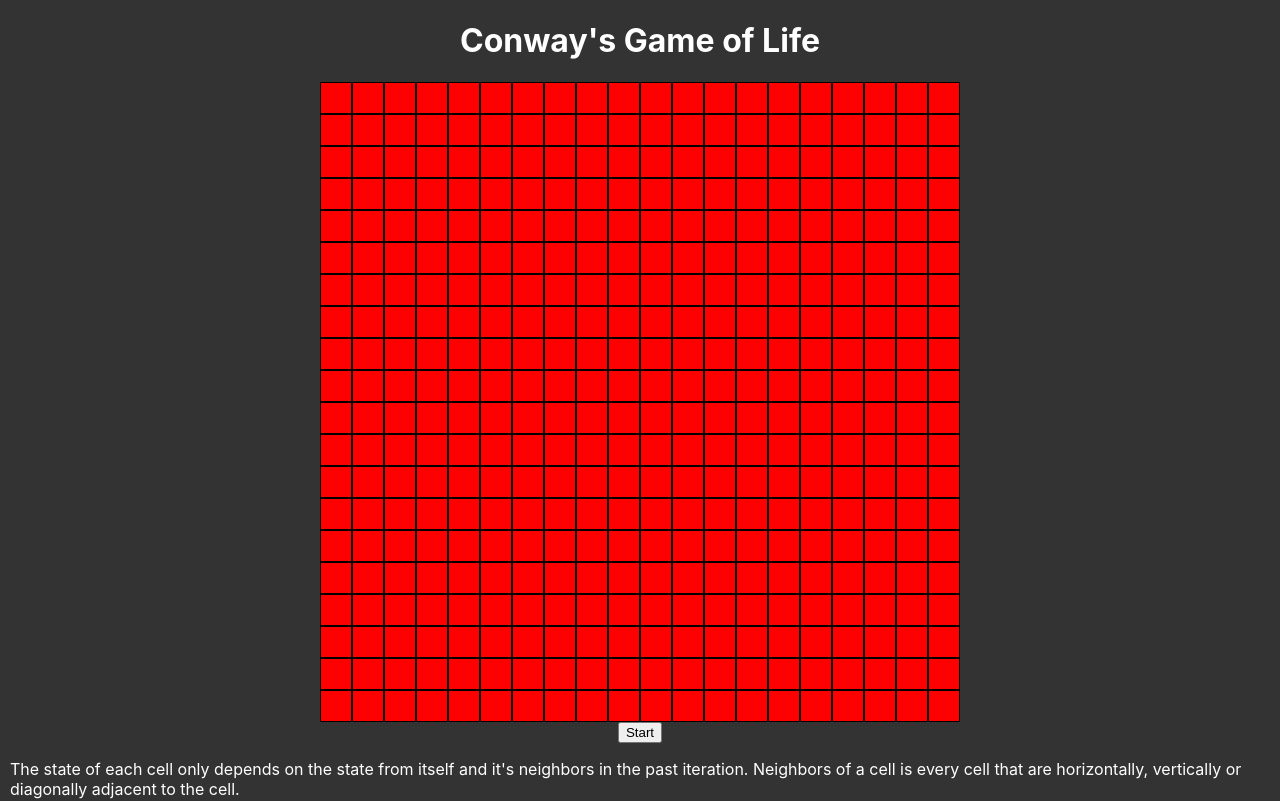
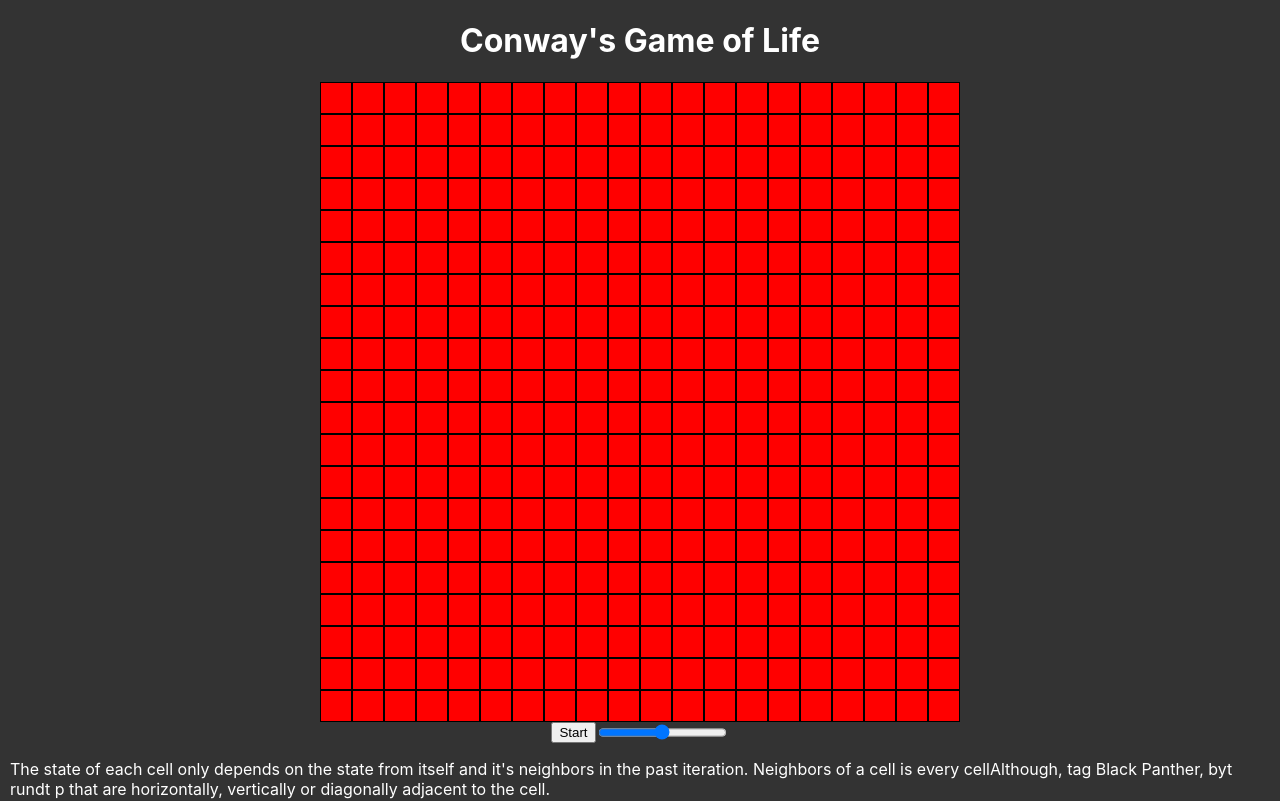
Before and after one commit to OliverFlecke/GameOfLife, a React (Create React App) app: page / in a window 1280 px wide. Shown: the top 801 px of the page. Built offline with nearby package versions, Linux system fonts and the light colour scheme; the HTML template or start-up script is replaced by a standard one.

Commit message:
Added slider to adjust speed of game

```diff
--- a/src/components/GameOfLife.tsx
+++ b/src/components/GameOfLife.tsx
@@ -31,12 +31,23 @@ export class GameOfLife extends React.PureComponent<{}, GameOfLifeState> {
           <button onClick={this.togglePause}>
             {this.state.isRunning ? 'Pause' : 'Start'}
           </button>
+          <input
+            type="range"
+            min="10"
+            max="1000"
+            value={this.state.speed}
+            onChange={this.onSpeedChange}
+          />
         </div>
 
         {this.renderGameRules()}
       </div>
     );
   }
+
+  private onSpeedChange = (event: React.ChangeEvent<HTMLInputElement>) => {
+    this.setState({ speed: Number(event.target.value) });
+  };
 
   private togglePause = () => {
     this.setState({ isRunning: !this.state.isRunning });
@@ -47,8 +58,9 @@ export class GameOfLife extends React.PureComponent<{}, GameOfLifeState> {
       <div className={styles.gameRules}>
         <p>
           The state of each cell only depends on the state from itself and it's
-          neighbors in the past iteration. Neighbors of a cell is every cell
-          that are horizontally, vertically or diagonally adjacent to the cell.
+          neighbors in the past iteration. Neighbors of a cell is every
+          cellAlthough, tag Black Panther, byt rundt p that are horizontally,
+          vertically or diagonally adjacent to the cell.
         </p>
         <h3>
           The cell's state in the next iteration is determined by the following
--- a/src/components/GameOfLifeGrid.tsx
+++ b/src/components/GameOfLifeGrid.tsx
@@ -1,6 +1,7 @@
 import React from 'react';
 import { Cell } from './Cell';
 import * as styles from './GameOfLifeGrid.module.scss';
+import { useInterval } from './useInterval';
 
 interface GameOfLifeGridProps {
   size: number;
@@ -28,19 +29,39 @@ export class GameOfLifeGrid extends React.Component<
     };
   }
 
-  public render() {
-    if (!this.props.isRunning && this.timer) {
-      clearInterval(this.timer);
-      this.timer = undefined;
-    } else if (this.props.isRunning && !this.timer) {
-      this.timer = setInterval(() => this.update(), this.props.updateInterval);
+  public componentDidMount() {
+    this.setInterval(this.props.updateInterval, this.props.isRunning);
+  }
+
+  public shouldComponentUpdate(nextProps: GameOfLifeGridProps): boolean {
+    if (
+      nextProps.updateInterval !== this.props.updateInterval ||
+      nextProps.isRunning !== this.props.isRunning
+    ) {
+      if (this.timer) {
+        clearInterval(this.timer!);
+      }
+      this.setInterval(nextProps.updateInterval, nextProps.isRunning);
     }
 
+    return true;
+  }
+
+  public render() {
     return (
       <div className={styles.container}>
         <div className={styles.grid}>{this.renderGrid(this.state.cells)}</div>
       </div>
     );
+  }
+
+  private setInterval(interval: number, isRunning: boolean) {
+    if (isRunning) {
+      this.timer = setInterval(() => this.update(), interval);
+    } else if (!isRunning && this.timer) {
+      clearInterval(this.timer);
+      this.timer = undefined;
+    }
   }
 
   private renderGrid(cells: boolean[][]) {
--- a/tslint.json
+++ b/tslint.json
@@ -6,7 +6,8 @@
     "newline-before-return": true,
     "curly": true,
     "interface-name": false,
-    "object-literal-sort-keys": false
+    "object-literal-sort-keys": false,
+    "no-console": false
   },
   "rulesDirectory": []
 }
```
Also changed, not shown: package.json (+4 -4 lines), 1 other file (tests, documents, lock files or other folders).
